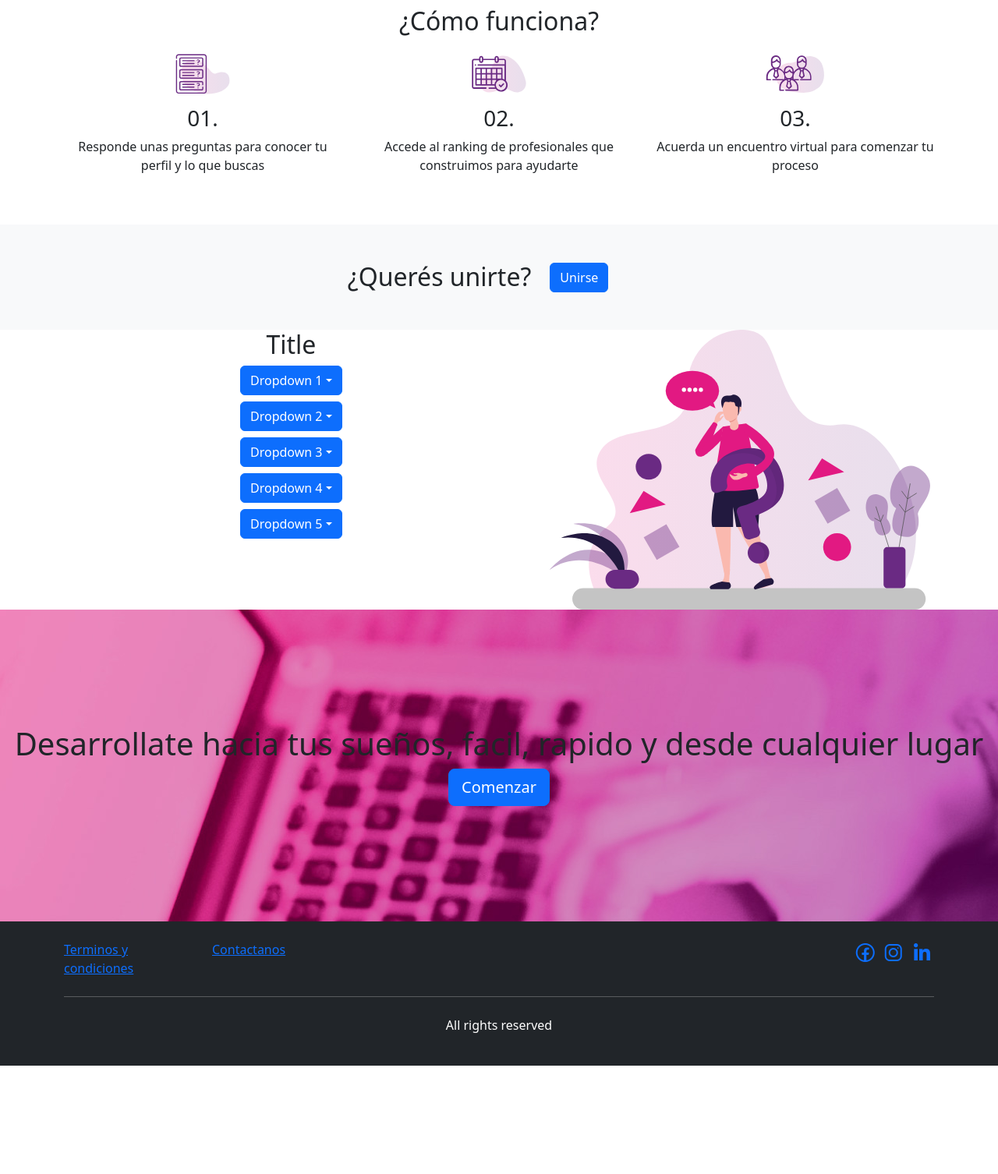
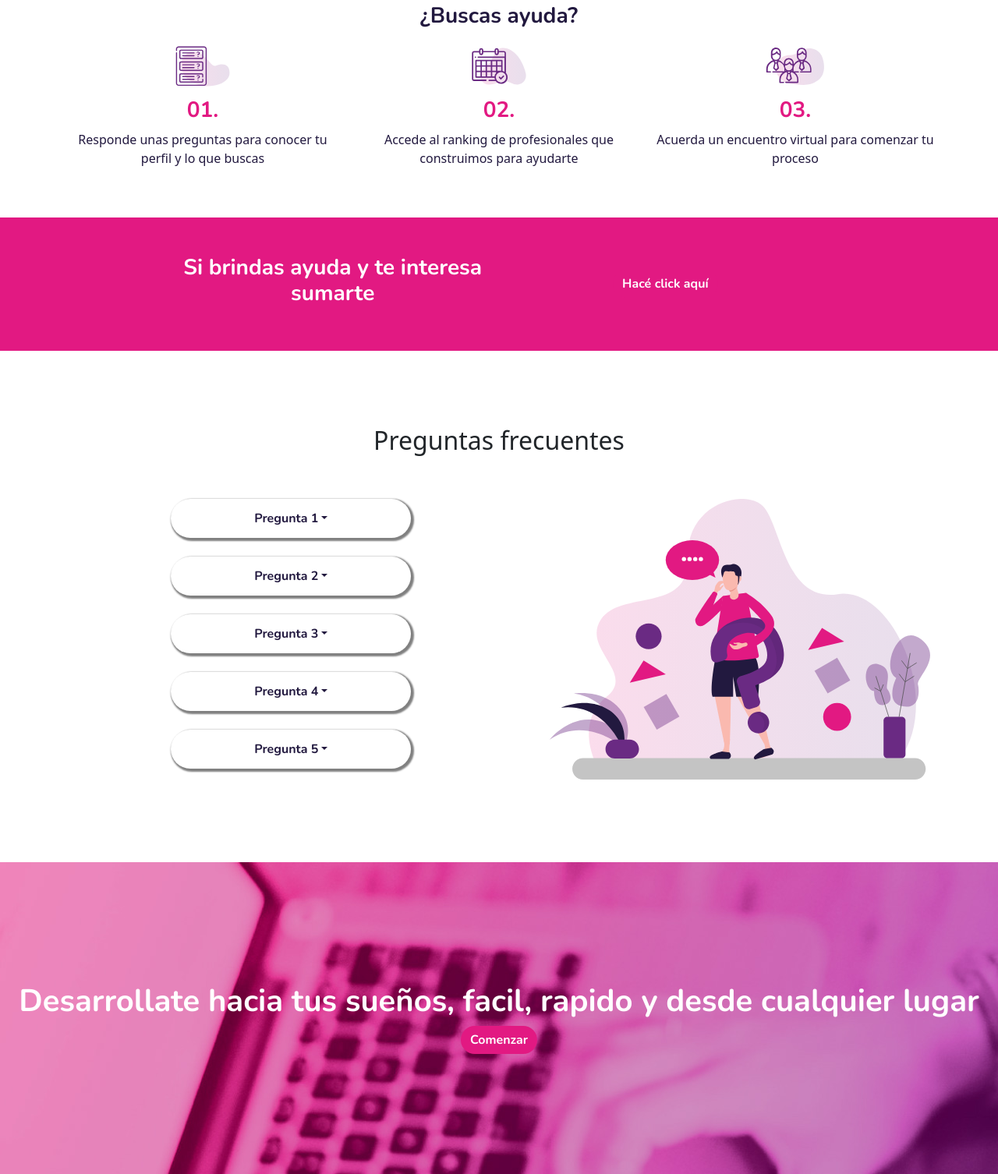
Before and after one commit to fe-martinez/argentinaPrograma, a plain HTML site: page clase11/index.html in a window 1280 px wide. Shown: the part 1198-2704 px from the top of the page at 78% size. Before the commit the page ends 2565 px from the top, so only its background shows below. Drawn offline with nearby package versions, Linux system fonts and the light colour scheme.

Commit message:
cambios css

```diff
--- a/clase11/index.html
+++ b/clase11/index.html
@@ -6,7 +6,7 @@
     <meta name="viewport" content="width=device-width, initial-scale=1.0">
     <title>Document</title>
 
-    <link href="style.css" rel="stylesheet">
+    <link rel="stylesheet" href="style.css">
     <link href="https://cdn.jsdelivr.net/npm/bootstrap@5.3.0-alpha2/dist/css/bootstrap.min.css" rel="stylesheet" integrity="sha384-aFq/bzH65dt+w6FI2ooMVUpc+21e0SRygnTpmBvdBgSdnuTN7QbdgL+OapgHtvPp" crossorigin="anonymous">
     <link rel="stylesheet" href="https://maxst.icons8.com/vue-static/landings/line-awesome/line-awesome/1.3.0/css/line-awesome.min.css">
 </head>
@@ -41,14 +41,14 @@
         <div class="container-content d-flex flex-column justify-content-center align-items-center text-center h-100">
           <h1 class="titulo_blanco banner_principal">Cada dia, mejor</h1>
           <p class="texto_blanco">La red mas eficiente de profesionales para tu desarrollo emocional</p>
-          <a href="#" class="btn btn-primary btn-lg">Comenzar</a>
+          <button type="submit" class="btn btn-primary">Comenzar</button>
         </div>
     </div>
 
     <div class="container-fluid py-5 bg-lighter">
         <div class="row justify-content-center">
           <div class="col-md-6 text-center">
-            <h2>¿Quiénes somos?</h2>
+            <h2 class="titulo_secundario">¿Quiénes somos?</h2>
             <p>En <b>Anima-T</b> colaboramos con la construccion de un mundo mejor a partir de empoderar y habilitar a las personas para que alcancen su mejor version. A traves de esta plataforma, acercamos a clientes y profesionales, brindando un espacio de conexion para facilitar un proceso hacia el bienestar emocional, el logro de objetivos y el desarrollo personal, en cualquier momento y en cualquier lugar</p>
           </div>
         </div>
@@ -57,7 +57,7 @@
     <div class="container py-5">
         <div class="row">
           <div class="col-md-12 text-center">
-            <h2>¿Cómo funciona?</h2>
+            <h2 class="titulo_secundario">¿Buscas ayuda?</h2>
           </div>
         </div>
         <div class="row">
@@ -65,84 +65,78 @@
             <span class="fa-stack fa-4x">
                 <img src="icono-preguntas.svg" alt="Your Logo">
             </span>
-            <h3>01.</h3>
+            <h3 class="titulo_secundario rosa">01.</h3>
             <p>Responde unas preguntas para conocer tu perfil y lo que buscas</p>
           </div>
           <div class="col-md-4 text-center">
             <span class="fa-stack fa-4x">
                 <img src="icono-agenda.svg" alt="Your Logo">
             </span>
-            <h3>02.</h3>
+            <h3 class="titulo_secundario rosa">02.</h3>
             <p>Accede al ranking de profesionales que construimos para ayudarte</p>
           </div>
           <div class="col-md-4 text-center">
             <span class="fa-stack fa-4x">
                 <img src="icono-profesionales.svg" alt="Your Logo">
             </span>
-            <h3>03.</h3>
+            <h3 class="titulo_secundario rosa">03.</h3>
             <p>Acuerda un encuentro virtual para comenzar tu proceso</p>
           </div>
         </div>
     </div>
 
-    <div class="container-fluid bg-light py-5">
-        <div class="row align-items-center justify-content-center">
-          <div class="col-sm-6 text-end">
-            <h2 class="mb-0">¿Querés unirte?</h2>
+    <div class="container-fluid py-5 text-center justify-content-center container_rosa">
+        <div class="row align-items-center justify-content-center text-center">
+          <div class="col-sm-4">
+            <h2 class="titulo_blanco titulo_secundario">Si brindas ayuda y te interesa sumarte</h2>
           </div>
-          <div class="col-sm-5 text-start">
-            <button class="btn btn-primary">Unirse</button>
+          <div class="col-sm-4">
+            <button class="btn btn-primary">Hacé click aquí</button>
           </div>
         </div>
     </div>
 
-    <div class="container-fluid">
-        <div class="row justify-content-center">
+    <div class="container-fluid py-5 my-5">
+      <div class="row justify-content-center">
+        <div class="col-md-12 text-center">
+          <h2>Preguntas frecuentes</h2>
+        </div>
+      </div>
+        <div class="row justify-content-center mt-5">
           <div class="col-sm-6 text-end">
             <div class="text-center">
-              <h2>Title</h2>
-              <div class="dropdown mb-2">
-                <button class="btn btn-primary dropdown-toggle" type="button" data-toggle="dropdown">Dropdown 1</button>
+              <div class="dropdown mb-4">
+                <button class="btn btn-primary dropdown-toggle" type="button" data-toggle="dropdown">Pregunta 1</button>
                 <div class="dropdown-menu">
-                  <a class="dropdown-item" href="#">Action 1</a>
-                  <a class="dropdown-item" href="#">Action 2</a>
-                  <a class="dropdown-item" href="#">Action 3</a>
+                  <p>Lorem ipsum dolor sit amet, consectetur adipisicing elit, sed do eiusmod tempor incididunt ut labore et dolore magna aliqua. Ut enim ad minim veniam, quis nostrud exercitation ullamco laboris nisi ut aliquip ex ea commodo consequat. Duis aute irure dolor in reprehenderit in voluptate velit esse cillum dolore eu fugiat nulla pariatur. Excepteur sint occaecat cupidatat non proident, sunt in culpa qui officia deserunt mollit anim id est laborum.</p>
                 </div>
               </div>
 
-              <div class="dropdown mb-2">
-                <button class="btn btn-primary dropdown-toggle" type="button" data-toggle="dropdown">Dropdown 2</button>
+              <div class="dropdown mb-4">
+                <button class="btn btn-primary dropdown-toggle" type="button" data-toggle="dropdown">Pregunta 2</button>
                 <div class="dropdown-menu">
-                  <a class="dropdown-item" href="#">Action 1</a>
-                  <a class="dropdown-item" href="#">Action 2</a>
-                  <a class="dropdown-item" href="#">Action 3</a>
+                  <p>Lorem ipsum dolor sit amet, consectetur adipisicing elit, sed do eiusmod tempor incididunt ut labore et dolore magna aliqua. Ut enim ad minim veniam, quis nostrud exercitation ullamco laboris nisi ut aliquip ex ea commodo consequat. Duis aute irure dolor in reprehenderit in voluptate velit esse cillum dolore eu fugiat nulla pariatur. Excepteur sint occaecat cupidatat non proident, sunt in culpa qui officia deserunt mollit anim id est laborum.</p>
                 </div>
               </div>
 
-              <div class="dropdown mb-2">
-                <button class="btn btn-primary dropdown-toggle" type="button" data-toggle="dropdown">Dropdown 3</button>
+              <div class="dropdown mb-4">
+                <button class="btn btn-primary dropdown-toggle" type="button" data-toggle="dropdown">Pregunta 3</button>
                 <div class="dropdown-menu">
-                  <a class="dropdown-item" href="#">Action 1</a>
-                  <a class="dropdown-item" href="#">Action 2</a>
-                  <a class="dropdown-item" href="#">Action 3</a>
+                  <p>Lorem ipsum dolor sit amet, consectetur adipisicing elit, sed do eiusmod tempor incididunt ut labore et dolore magna aliqua. Ut enim ad minim veniam, quis nostrud exercitation ullamco laboris nisi ut aliquip ex ea commodo consequat. Duis aute irure dolor in reprehenderit in voluptate velit esse cillum dolore eu fugiat nulla pariatur. Excepteur sint occaecat cupidatat non proident, sunt in culpa qui officia deserunt mollit anim id est laborum.</p>
                 </div>
               </div>
 
-              <div class="dropdown mb-2">
-                <button class="btn btn-primary dropdown-toggle" type="button" data-toggle="dropdown">Dropdown 4</button>
+              <div class="dropdown mb-4">
+                <button class="btn btn-primary dropdown-toggle" type="button" data-toggle="dropdown">Pregunta 4</button>
                 <div class="dropdown-menu">
-                  <a class="dropdown-item" href="#">Action 1</a>
-                  <a class="dropdown-item" href="#">Action 2</a>
-                  <a class="dropdown-item" href="#">Action 3</a>
+                  <p>Lorem ipsum dolor sit amet, consectetur adipisicing elit, sed do eiusmod tempor incididunt ut labore et dolore magna aliqua. Ut enim ad minim veniam, quis nostrud exercitation ullamco laboris nisi ut aliquip ex ea commodo consequat. Duis aute irure dolor in reprehenderit in voluptate velit esse cillum dolore eu fugiat nulla pariatur. Excepteur sint occaecat cupidatat non proident, sunt in culpa qui officia deserunt mollit anim id est laborum.</p>
                 </div>
               </div>
 
-              <div class="dropdown">
-                <button class="btn btn-primary dropdown-toggle" type="button" data-toggle="dropdown">Dropdown 5</button>
+              <div class="dropdown mb-4">
+                <button class="btn btn-primary dropdown-toggle" type="button" data-toggle="dropdown">Pregunta 5</button>
                 <div class="dropdown-menu">
-                  <a class="dropdown-item" href="#">Action 1</a>
-                  <a class="dropdown-item" href="#">Action 2</a>
-                  <a class="dropdown-item" href="#">Action 3</a>
+                  <p>Lorem ipsum dolor sit amet, consectetur adipisicing elit, sed do eiusmod tempor incididunt ut labore et dolore magna aliqua. Ut enim ad minim veniam, quis nostrud exercitation ullamco laboris nisi ut aliquip ex ea commodo consequat. Duis aute irure dolor in reprehenderit in voluptate velit esse cillum dolore eu fugiat nulla pariatur. Excepteur sint occaecat cupidatat non proident, sunt in culpa qui officia deserunt mollit anim id est laborum.</p>
                 </div>
               </div>
             </div>
@@ -155,13 +149,13 @@
 
     <div class="container-fluid justify-content-center" style="background-image: url('banner-secundario.jpg'); height: 400px;">
       <div class="container-content d-flex flex-column justify-content-center align-items-center text-center h-100">
-        <h1>Desarrollate hacia tus sueños, facil, rapido y desde cualquier lugar</h1>
-        <a href="#" class="btn btn-primary btn-lg">Comenzar</a>
+        <h1 class="titulo_blanco">Desarrollate hacia tus sueños, facil, rapido y desde cualquier lugar</h1>
+        <button type="submit" class="btn btn-primary">Comenzar</button>
       </div>
     </div>
 
 
-    <footer class="bg-dark text-white">
+    <footer class="text-white">
         <div class="container py-4">
           <div class="row">
             <div class="col-md-2">
@@ -171,9 +165,9 @@
               <a href="#">Contactanos</a>
             </div>
             <div class="col-md-6 text-end">
-              <a href="#"><i class="lab la-2x la-facebook"></i></a>
-              <a href="#"><i class="lab la-2x la-instagram"></i></a>
-              <a href="#"><i class="lab la-2x la-linkedin-in"></i></a>
+              <a href="#"><i class="lab la-2x la-facebook boton_footer"></i></a>
+              <a href="#"><i class="lab la-2x la-instagram boton_footer"></i></a>
+              <a href="#"><i class="lab la-2x la-linkedin-in boton_footer"></i></a>
             </div>
           </div>
           <hr class="bg-white my-4">
--- a/clase11/style.css
+++ b/clase11/style.css
@@ -12,10 +12,30 @@
     font-size: 40px;
 }
 
+.titulo_secundario {
+    font-family: 'Nunito';
+    font-weight: 700;
+    font-size: 28px;
+    color: #22193F;
+}
+
 .titulo_blanco {
     color: white;
     font-family: 'Nunito';
     font-weight: bold;
+}
+
+.rosa {
+    color: #E21982
+}
+
+.container_rosa {
+    background-color: #E21982;
+}
+
+p {
+    font-size: 16px;
+    color: #22193F;
 }
 
 .texto_blanco {
@@ -24,7 +44,7 @@
     font-size: 22px;
 }
 
-.btn{
+button.btn{
     background-color: #E21982;
     border: none;
     border-radius: 25px;
@@ -32,3 +52,39 @@
     font-weight: 700;
     font-size: 16px;
 }
+
+button.dropdown-toggle {
+
+    background-color: white;
+    color: #22193F;
+    width: 50%;
+    height: 50px;
+    border: white;
+    box-shadow: 2px 2px 2px 2px gray;
+}
+
+footer {
+    background-color: #22193F;
+}
+
+a:link,
+a:visited,
+a:focus{
+    color: white;
+    text-decoration: none;
+}
+
+a:hover {
+    color: white;
+    text-decoration: none;
+    text-shadow: 5px 5px 10px black;
+}
+
+a.nav-link {
+    color: black;
+    text-decoration: none;
+}
+
+.boton_footer {
+    color:#E21982;
+}
```
